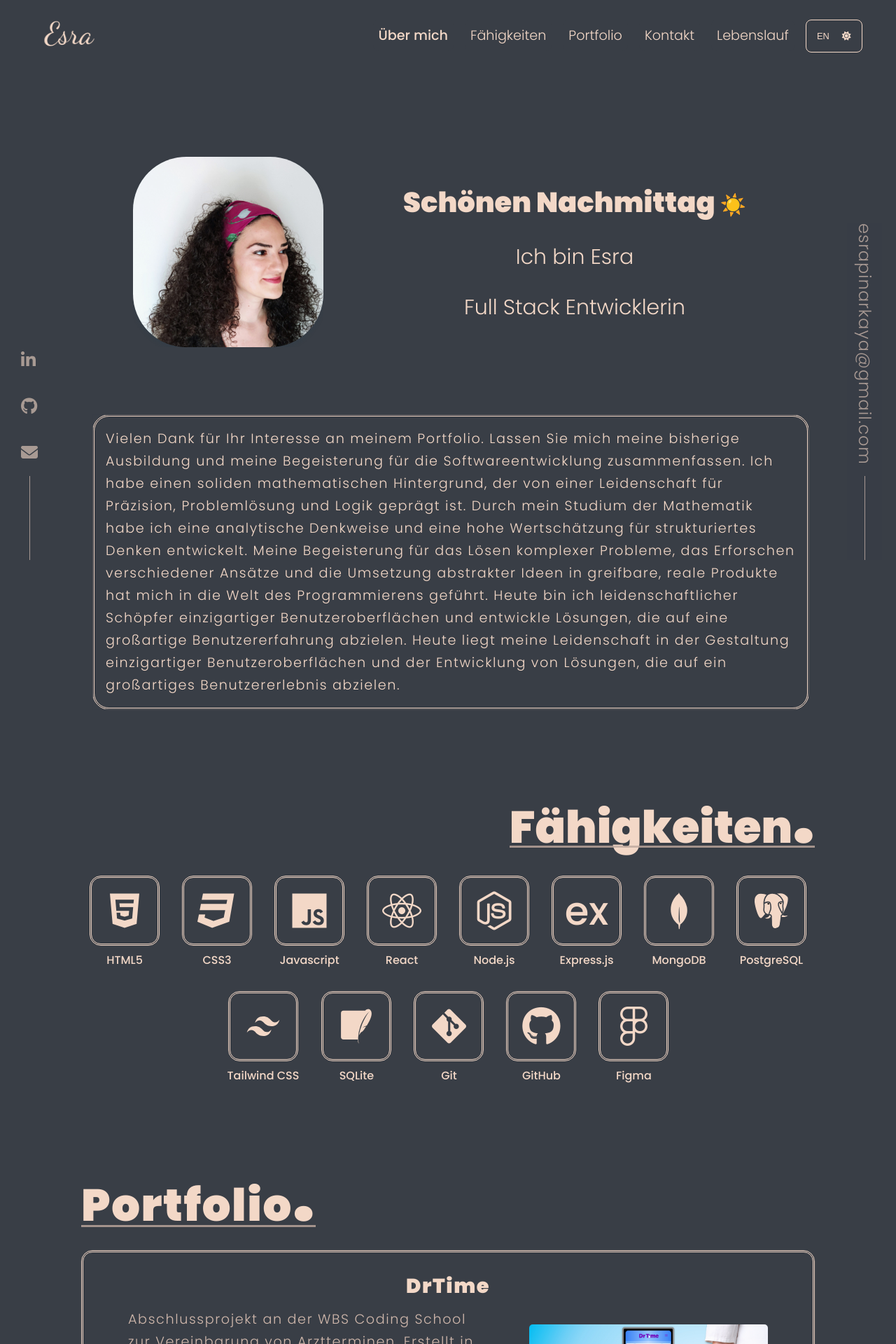
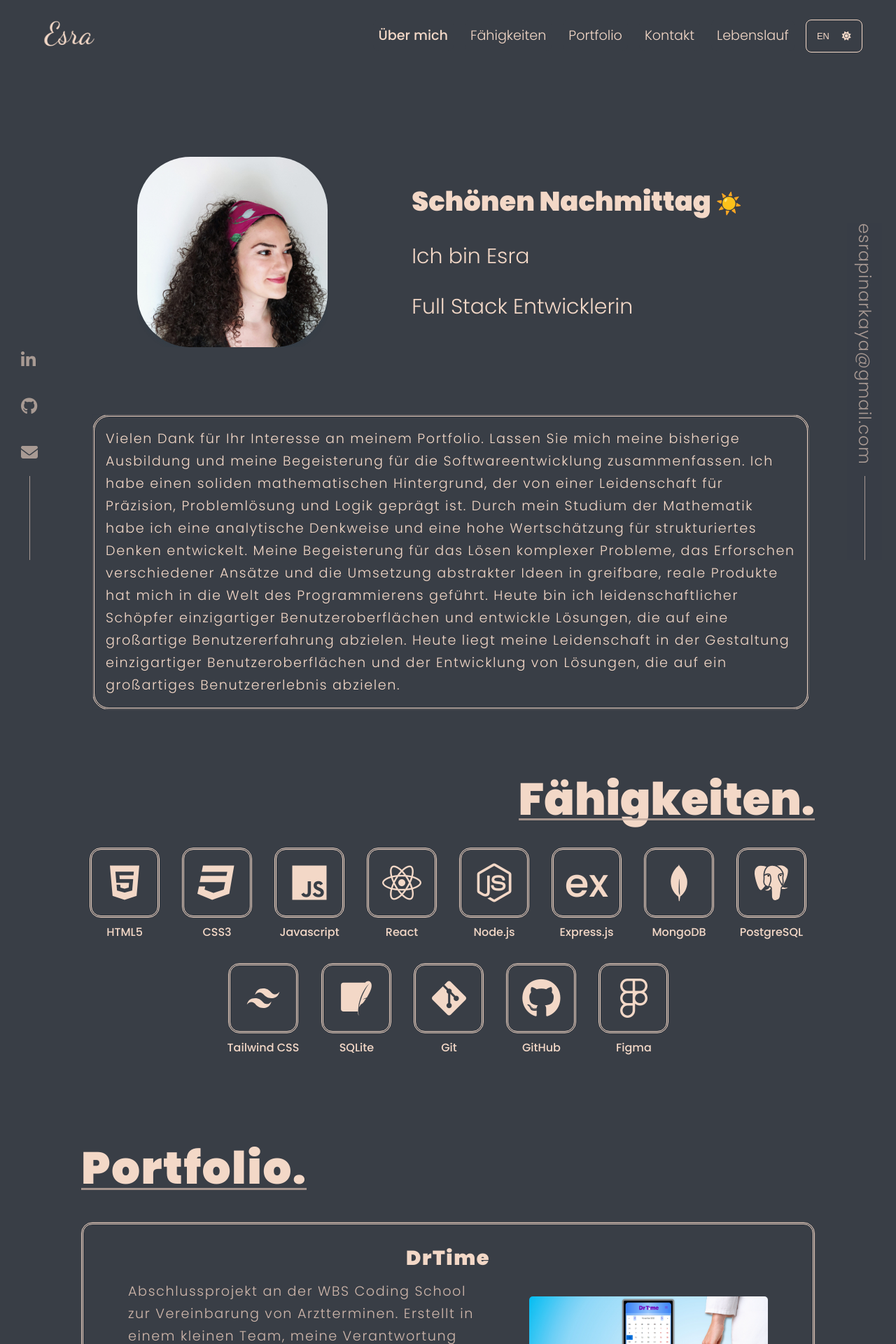
Before and after one commit to epinark/Portfolio, a React (Vite) app: page / in a window 1280 px wide. Shown: the top 1920 px of the page at 70% size. Built offline with nearby package versions, Linux system fonts and the light colour scheme; a web font is replaced by a local one.

Commit message:
edit font size of titles

```diff
--- a/src/styles/About.css
+++ b/src/styles/About.css
@@ -15,7 +15,7 @@
 }
 
 .text h1 {
-    font-size: 2.5rem;
+    font-size: 2.4rem;
 }
 
 .text span {
@@ -82,7 +82,7 @@
     gap: 1rem;
     padding: 1.5rem;
     justify-content: space-evenly;
-    align-items: center;
+
 }
 
 .shooting-star {
--- a/src/styles/Contact.css
+++ b/src/styles/Contact.css
@@ -29,7 +29,7 @@
     height: 1px;
     background: var(--main-text-color);
     left: 0;
-    bottom: -68px;
+    bottom: -25px;
     max-width: 700px;
     opacity: .8;
     animation: drawTop 2s ease-in;
--- a/src/styles/Portfolio.css
+++ b/src/styles/Portfolio.css
@@ -28,7 +28,7 @@
     position: absolute;
     height: 1px;
     background: var(--main-text-color);
-    top: 57px;
+    top: 44px;
     left: 0;
     max-width: 700px;
     opacity: .8;
--- a/src/styles/Skills.css
+++ b/src/styles/Skills.css
@@ -29,7 +29,7 @@
     height: 1px;
     background: var(--main-text-color);
     left: 0;
-    bottom: -62px;
+    bottom: -23px;
     max-width: 700px;
     opacity: .8;
     animation: drawTop 2s ease-in;
@@ -107,7 +107,7 @@
 }
 
 .dot {
-    font-size: 100px;
+    font-size: 60px;
 }
 
 @media (min-width: 768px) {
```
